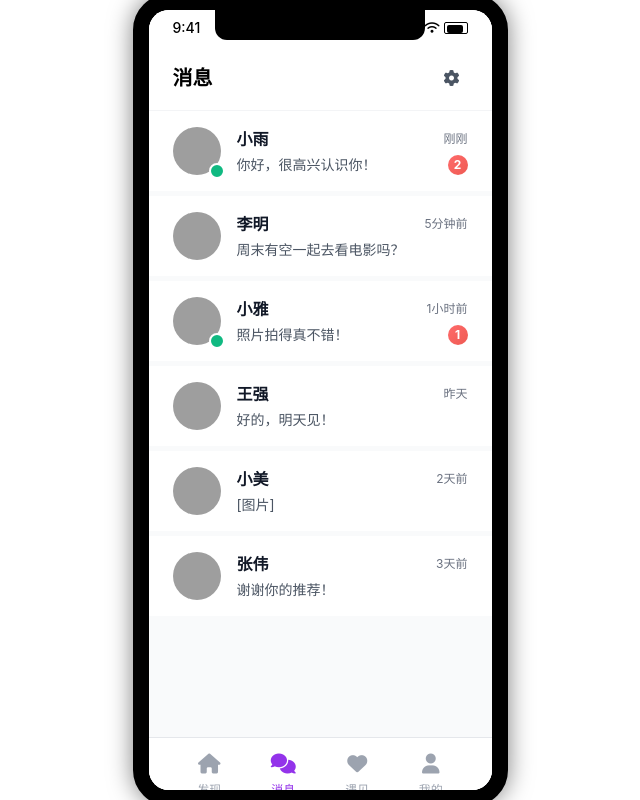
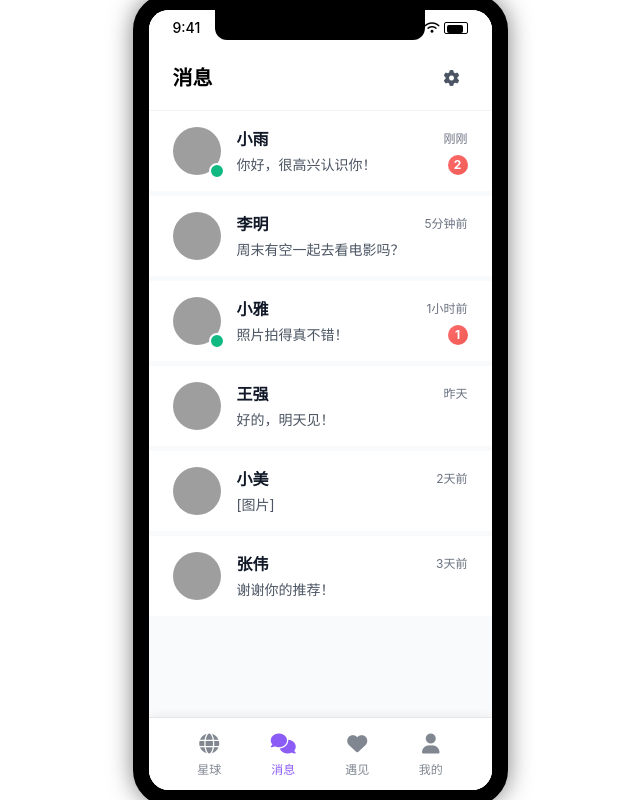
Before and after one commit to wx-friends/friends-ui, a website: page html/chat.html in a window 1280 px wide. Shown: the whole page, without its empty margins (320-960 px from the left). Drawn offline with nearby package versions, Linux system fonts and the light colour scheme; grey boxes are pictures that could not be loaded.

Commit message:
导航栏

```diff
--- /dev/null
+++ b/html/assets/css/style.css
@@ -0,0 +1,31 @@
+/* 底部导航栏 */
+.bottom-nav {
+    background: rgba(255, 255, 255, 0.95);
+    backdrop-filter: blur(30px);
+    -webkit-backdrop-filter: blur(30px);
+    border-top: 0.5px solid rgba(0, 0, 0, 0.1);
+    box-shadow: 0 -2px 10px rgba(0, 0, 0, 0.05);
+    position: fixed;
+    bottom: 0;
+    left: 0;
+    right: 0;
+    z-index: 1000;
+}
+
+.nav-button {
+    transition: all 0.2s ease;
+}
+
+.nav-button.active {
+    color: #8b5cf6;
+    opacity: 1;
+}
+
+.nav-button:active {
+    transform: scale(0.9);
+}
+
+/* 应用容器，为底部导航栏留出空间 */
+.app-container {
+    padding-bottom: 80px; /* 根据导航栏高度调整 */
+}
--- a/html/chat.html
+++ b/html/chat.html
@@ -79,13 +79,30 @@
         .online-indicator {
             background: #10b981;
         }
+        /* 底部导航栏（与星球页面一致） */
+        .bottom-nav {
+            background: rgba(255, 255, 255, 0.95);
+            backdrop-filter: blur(30px);
+            -webkit-backdrop-filter: blur(30px);
+            border-top: 0.5px solid rgba(0, 0, 0, 0.1);
+            box-shadow: 0 -2px 10px rgba(0, 0, 0, 0.05);
+            position: absolute;
+            left: 0;
+            right: 0;
+            bottom: 0;
+            z-index: 10;
+        }
+        .app-container { padding-bottom: 80px; }
+        .nav-button { transition: all 0.2s ease; }
+        .nav-button.active { color: #8b5cf6; opacity: 1; }
+        .nav-button:active { transform: scale(0.9); }
     </style>
 </head>
 <body>
     <div class="mobile-frame">
         <div class="mobile-screen">
             <div class="notch"></div>
-            <div class="app-container h-screen flex flex-col">
+            <div class="app-container h-full flex flex-col">
     <!-- 状态栏 -->
     <div class="flex justify-between items-center px-6 py-2 text-black text-sm font-medium bg-white">
         <span>9:41</span>
@@ -240,23 +257,23 @@
     </div>
 
     <!-- 底部导航栏 -->
-    <div class="bg-white border-t border-gray-200 px-6 py-3">
+    <div class="bottom-nav px-6 py-3 flex-shrink-0">
         <div class="flex justify-around">
-            <button class="nav-button flex flex-col items-center text-gray-400" data-page="home">
-                <i class="fas fa-home text-xl mb-1"></i>
-                <span class="text-xs">发现</span>
+            <button class="nav-button flex flex-col items-center text-gray-600 opacity-70" data-page="home">
+                <i class="fas fa-globe text-xl mb-1"></i>
+                <span class="text-xs font-medium">星球</span>
             </button>
-            <button class="nav-button flex flex-col items-center text-purple-600" data-page="chat">
+            <button class="nav-button active flex flex-col items-center text-purple-600" data-page="chat">
                 <i class="fas fa-comments text-xl mb-1"></i>
-                <span class="text-xs">消息</span>
+                <span class="text-xs font-medium">消息</span>
             </button>
-            <button class="nav-button flex flex-col items-center text-gray-400" data-page="moments">
+            <button class="nav-button flex flex-col items-center text-gray-600 opacity-70" data-page="moments">
                 <i class="fas fa-heart text-xl mb-1"></i>
-                <span class="text-xs">遇见</span>
+                <span class="text-xs font-medium">遇见</span>
             </button>
-            <button class="nav-button flex flex-col items-center text-gray-400" data-page="profile">
+            <button class="nav-button flex flex-col items-center text-gray-600 opacity-70" data-page="profile">
                 <i class="fas fa-user text-xl mb-1"></i>
-                <span class="text-xs">我的</span>
+                <span class="text-xs font-medium">我的</span>
             </button>
         </div>
     </div>
--- a/html/js/navigation.js
+++ b/html/js/navigation.js
@@ -56,7 +56,7 @@ class NavigationManager {
     // 页面导航
     navigateToPage(pageName) {
         const pages = {
-            'home': 'home.html',
+            'home': 'planet-encounter.html',
             'chat': 'chat.html',
             'moments': 'moments.html',
             'profile': 'profile.html'
```
Also changed, not shown: html/_bottom-nav.html (added, +21 -0 lines), html/assets/js/main.js (added, +34 -0 lines), html/moments.html (+22 -11 lines), html/planet-encounter.html (+3 -1 lines), html/profile.html (+28 -11 lines).
